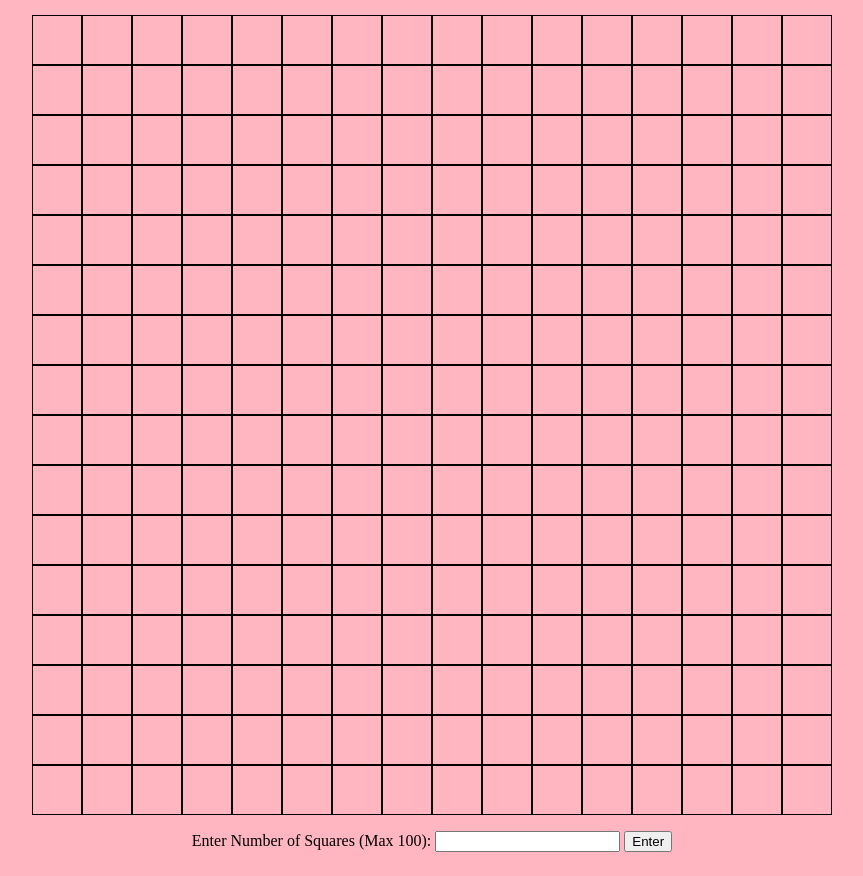
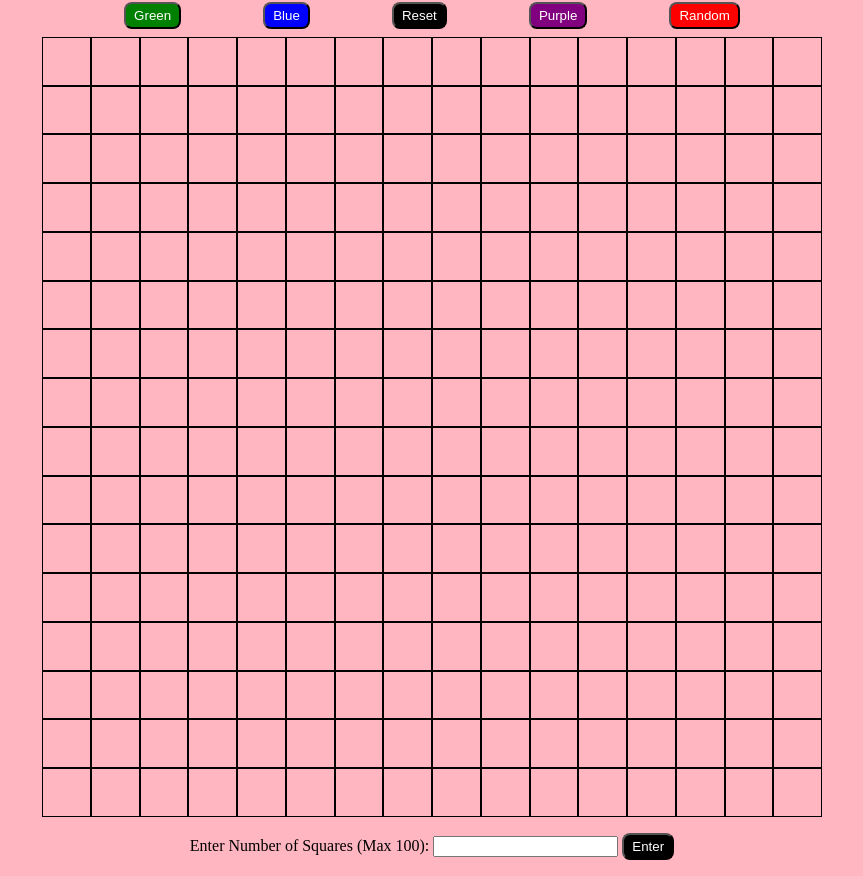
Before and after one commit to ShivanK3397/etch-a-sketch, a plain HTML site: page index.html in a window 1280 px wide. Shown: the part 73-949 px from the top of the page, without its empty margins (208-1071 px from the left). Drawn offline with Linux system fonts and the light colour scheme.

Commit message:
added buttons for setting color of squares as well as button to reset grid

```diff
--- a/index.html
+++ b/index.html
@@ -8,8 +8,14 @@
     <script src = "script.js" defer></script>
 </head>
 <body>
-    <h1 class = title>Etch-A-Sketch</h1>
-
+    <h2 class = title>Etch-A-Sketch</h2>
+    <div class = "buttons">
+        <button id = "green">Green</button>
+        <button id = "blue">Blue</button>
+        <button id = "reset">Reset</button>
+        <button id = "purple">Purple</button>
+        <button id = "random"> Random</button>
+    </div>
     <div class = "grid-container"></div>
     <div class = "input">
         <label>Enter Number of Squares (Max 100): </label>
--- a/script.js
+++ b/script.js
@@ -1,5 +1,6 @@
 const container = document.querySelector(".grid-container");
 let numOfGrids = 0;
+let color = "blue"
 function createGrid(sketchPad,numOfSquares=16){
     for (let i =0;i<numOfSquares;i++){
         const lineOfGrids = document.createElement("div");
@@ -9,7 +10,7 @@ function createGrid(sketchPad,numOfSquares=16){
             grid.setAttribute("class","grid")
             lineOfGrids.appendChild(grid);
             grid.addEventListener("mouseenter",function(){
-                grid.style.backgroundColor="blue";
+                grid.style.backgroundColor=color;
             })
 
         }
@@ -48,3 +49,24 @@ btn.addEventListener("click",function(){
 
     }
 });
+
+const buttons = document.querySelector(".buttons")
+buttons.addEventListener("click",function(event){
+    const input = event.target.id;
+    console.log(input);
+    if(input==="reset"){
+        deleteGrid(numOfGrids);
+        createGrid(container,numOfGrids);
+    }
+    else if(input==="random"){
+        color=`rgb(${randomRGBValue()},${randomRGBValue()},${randomRGBValue()})`;
+    }
+    else{
+        color=input;
+
+    }
+})
+
+function randomRGBValue(){
+    return Math.floor(Math.random()*254)+1
+}
--- a/styles.css
+++ b/styles.css
@@ -9,10 +9,10 @@
 .grid-container{
     display: flex;
     justify-content: center;
-    max-width:800px;
-    max-height: 800px;
-    height: 800px;
-    width: 800px;
+    max-width:780px;
+    max-height: 780px;
+    height: 780px;
+    width: 780px;
 
 
 
@@ -29,8 +29,8 @@
     display: flex;
     flex-direction: column;
 
-    max-width: 800px;
-    width: 800px;
+    max-width: 780px;
+    width: 780px;
     flex:1 1 0;
 }
 body{
@@ -44,3 +44,29 @@ body{
 .input{
     margin-top: 16px;
 }
+
+.buttons{
+    display: flex;
+    justify-content: space-evenly;
+    width: 780px;
+}
+button{
+    margin-bottom: 8px;
+    border-radius: 8px;
+    background-color: black;
+    padding: 4px 8px;
+    color: white;
+}
+#green{
+    background-color: green;
+}
+#blue{
+    background-color: blue;
+}
+#purple{
+    background-color: purple;
+
+}
+#random{
+    background-color: red;
+}
```
